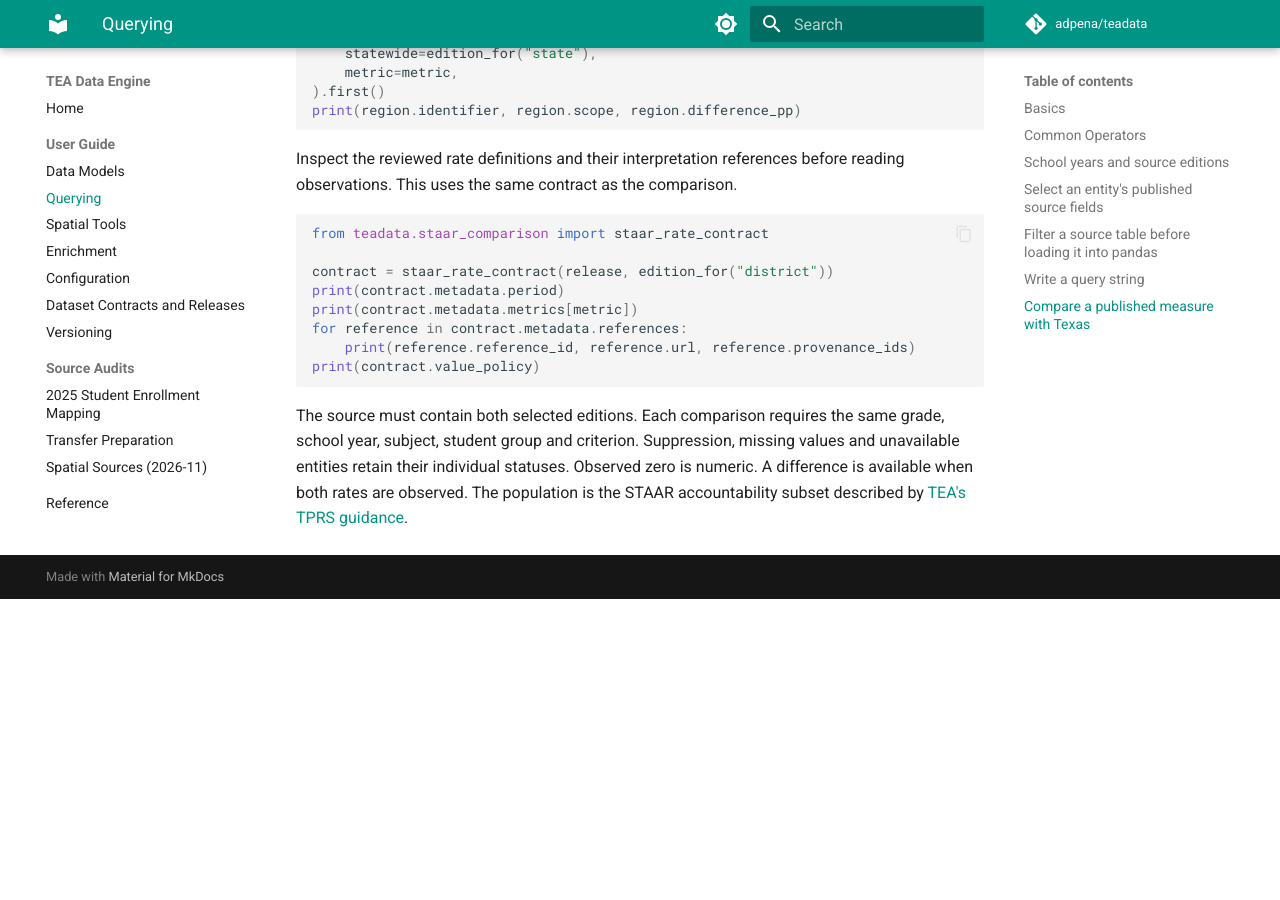
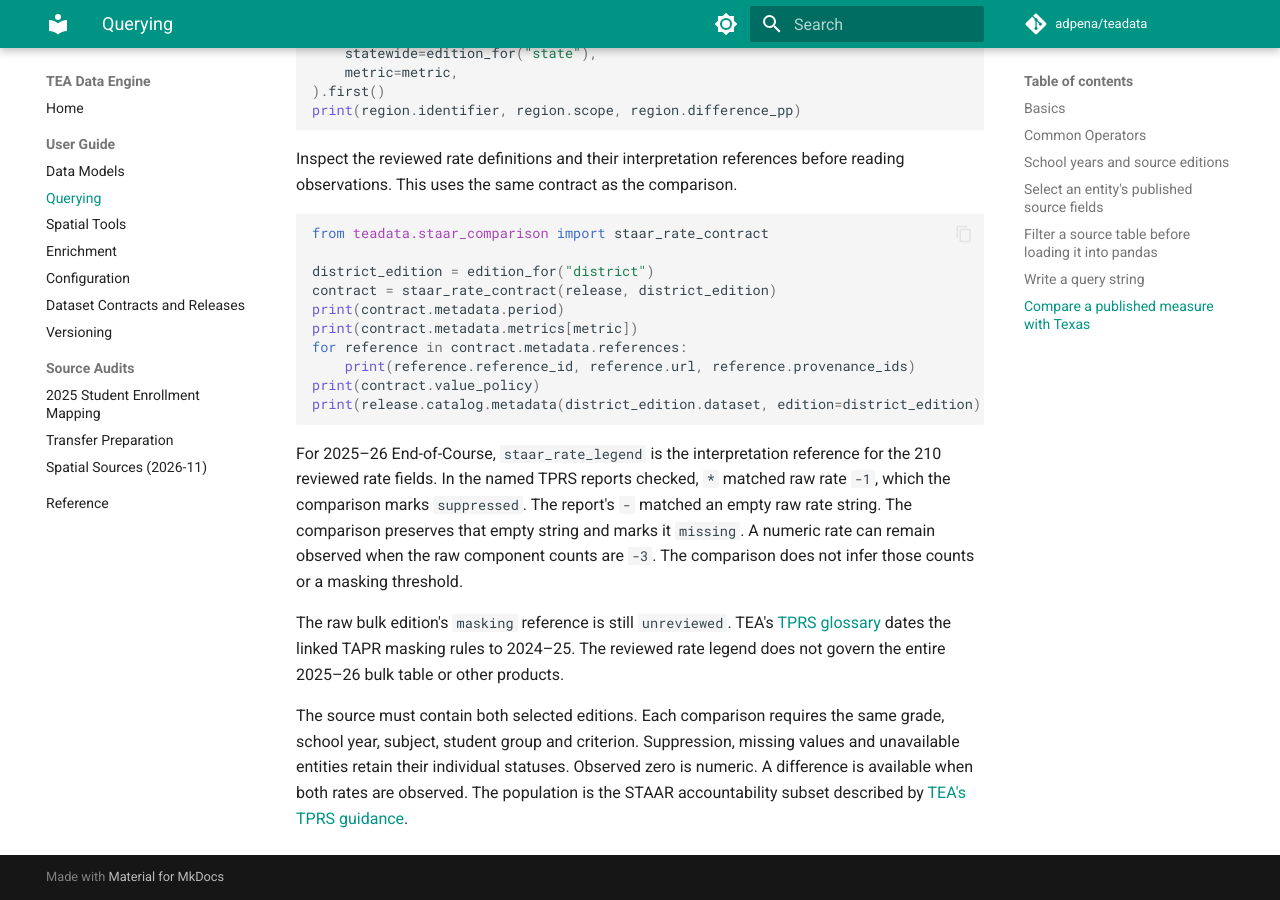
Before and after one commit to adpena/teadata, an MkDocs documentation site: the page built from docs/querying.md, in a window 1280 px wide and 900 px high, scrolled down 6354 px. Built offline with MkDocs 1.6.1 and Material for MkDocs 9.7.7, drawn with Linux system fonts in a browser that asks for light colours; comment, search, counter and statistics services are not loaded; before the commit the page ends 6953 px from its top, so only the background shows below that.

Commit message:
Distinguish reviewed STAAR rates from bulk masking

````diff
--- a/docs/querying.md
+++ b/docs/querying.md
@@ -309,13 +309,28 @@ before reading observations. This uses the same contract as the comparison.
 ```python
 from teadata.staar_comparison import staar_rate_contract
 
-contract = staar_rate_contract(release, edition_for("district"))
+district_edition = edition_for("district")
+contract = staar_rate_contract(release, district_edition)
 print(contract.metadata.period)
 print(contract.metadata.metrics[metric])
 for reference in contract.metadata.references:
     print(reference.reference_id, reference.url, reference.provenance_ids)
 print(contract.value_policy)
+print(release.catalog.metadata(district_edition.dataset, edition=district_edition).references)
 ```
+
+For 2025–26 End-of-Course, `staar_rate_legend` is the interpretation
+reference for the 210 reviewed rate fields. In the named TPRS reports
+checked, `*` matched raw rate `-1`, which the comparison marks `suppressed`.
+The report's `-` matched an empty raw rate string. The comparison preserves
+that empty string and marks it `missing`. A numeric rate can remain observed
+when the raw component counts are `-3`. The comparison does not infer those
+counts or a masking threshold.
+
+The raw bulk edition's `masking` reference is still `unreviewed`. TEA's
+[TPRS glossary](https://tea.texas.gov/school-and-district-leaders/accountability/academic-accountability/performance-reporting/comprehensive-tprs-glossary.pdf)
+dates the linked TAPR masking rules to 2024–25. The reviewed rate legend
+does not govern the entire 2025–26 bulk table or other products.
 
 The source must contain both selected editions. Each comparison requires the
 same grade, school year, subject, student group and criterion. Suppression,
````
